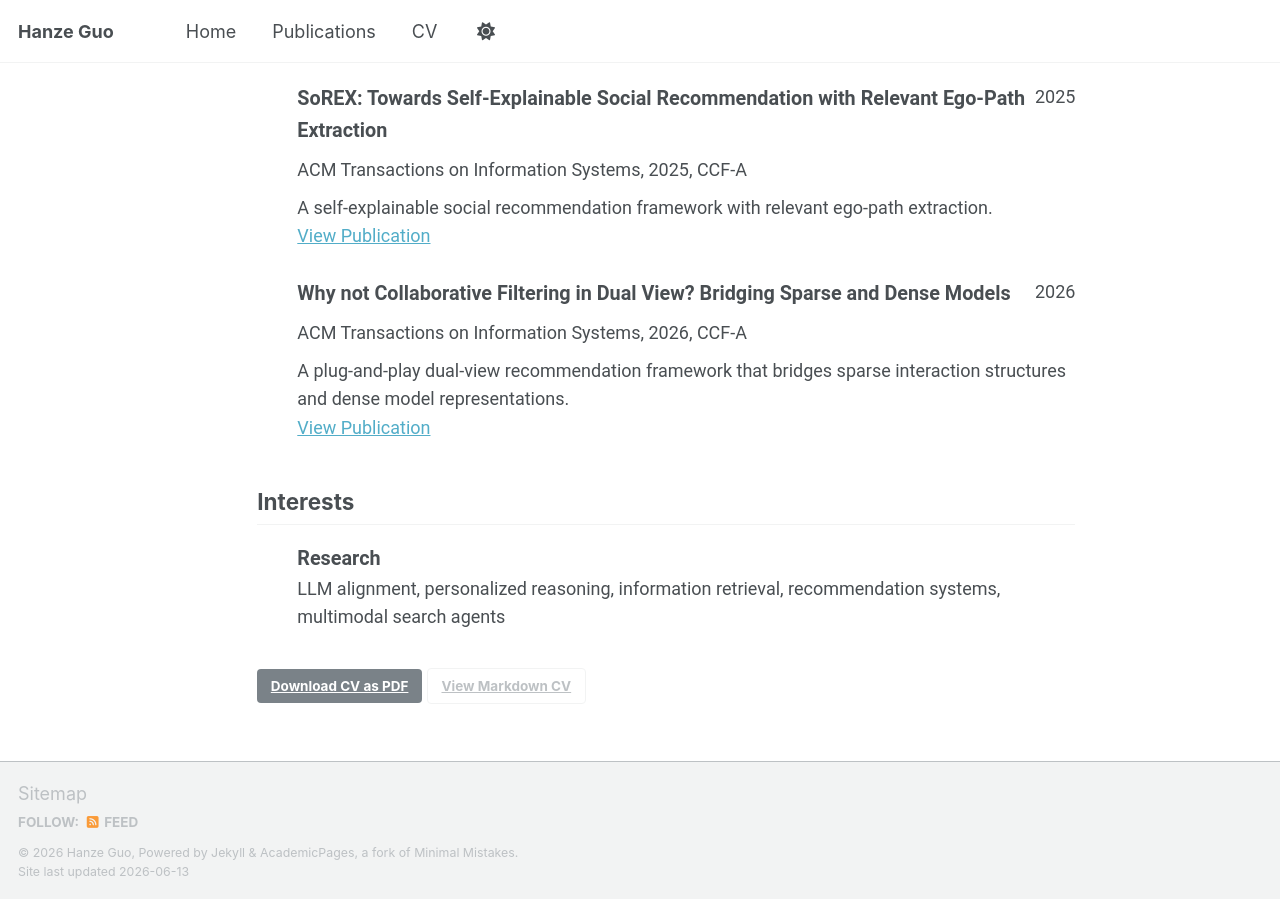
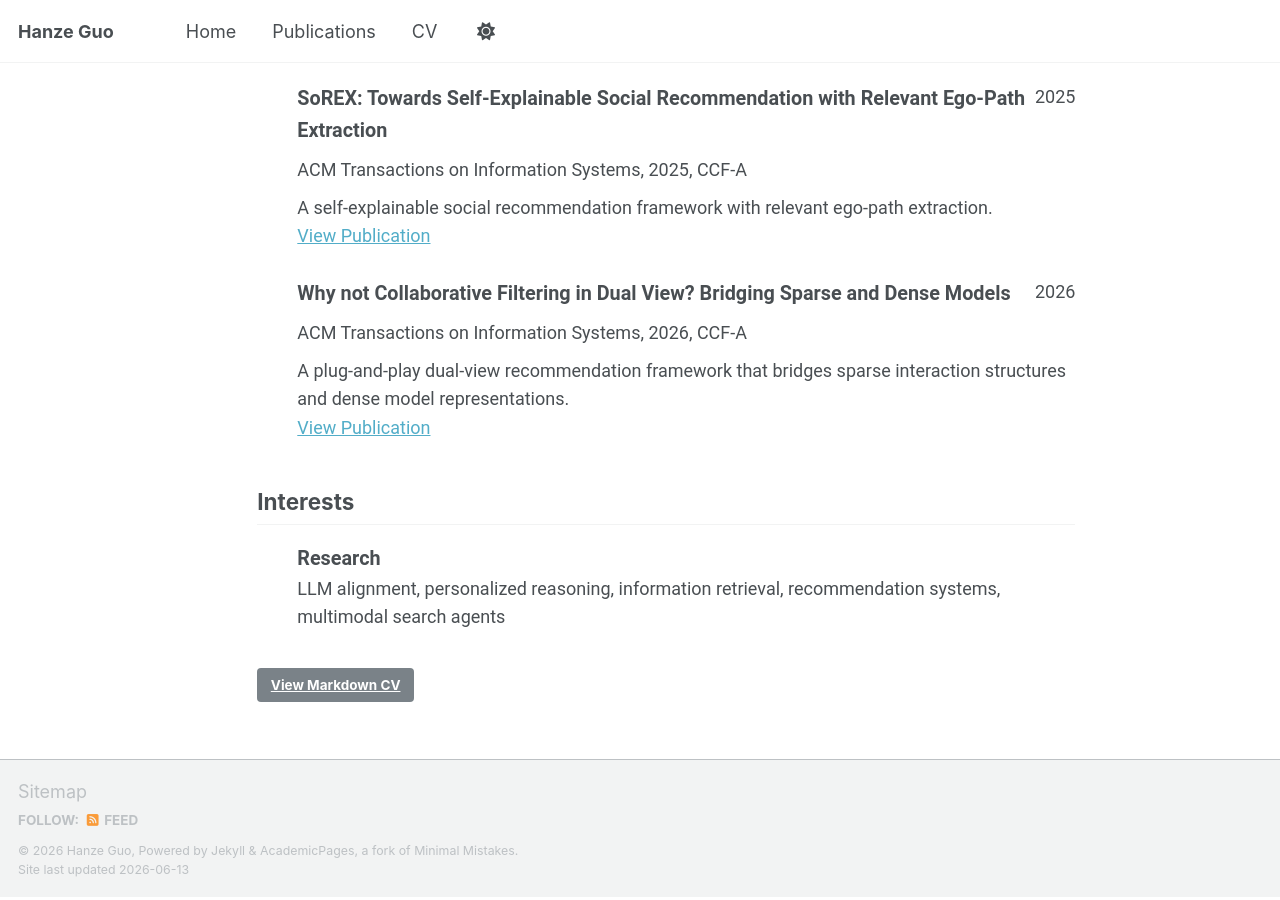
Before and after one commit to harris26-G/harris26-G.github.io, a Jekyll site: the page built from _pages/cv-json.md, in a window 1280 px wide and 900 px high, scrolled down 2582 px. Built offline with Jekyll 4.4.1, drawn with Linux system fonts in a browser that asks for light colours; a script bundle is joined from its source files by our own code; library files that are not in the unit come from our copies.

Commit message:
Fix structured CV page links

```diff
--- a/_pages/cv-json.md
+++ b/_pages/cv-json.md
@@ -12,6 +12,5 @@ redirect_from:
 {% include cv-template.html %}
 
 <div class="cv-download-links">
-  <a href="{{ base_path }}/files/cv.pdf" class="btn btn--primary">Download CV as PDF</a>
-  <a href="{{ base_path }}" class="btn btn--inverse">View Markdown CV</a>
+  <a href="{{ base_path }}/cv/" class="btn btn--primary">View Markdown CV</a>
 </div>
```
